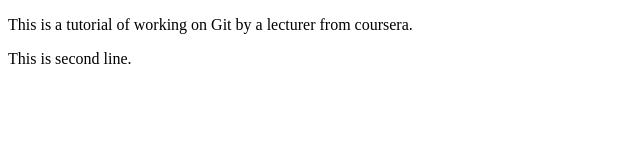
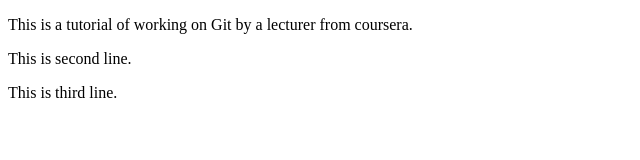
Before and after one commit to QuantumBits1/git-test, a plain HTML site: page index.html in a window 1280 px wide. Shown: the whole page, without its empty margins (0-640 px from the left). Drawn offline with Linux system fonts and the light colour scheme.

Commit message:
fourth commit

```diff
--- a/index.html
+++ b/index.html
@@ -9,5 +9,6 @@
 <body>
     <p>This is a tutorial of working on Git by a lecturer from coursera.</p>
     <p>This is second line.</p>
+    <p>This is third line.</p>
 </body>
 </html>
```
